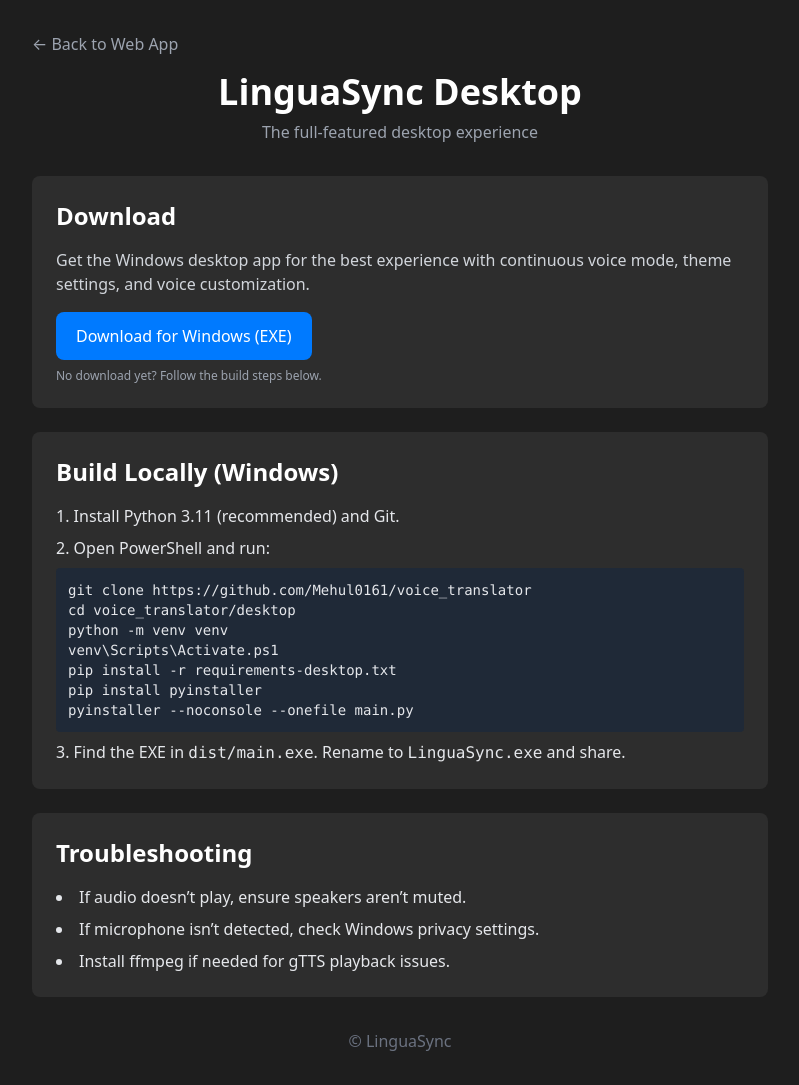
After one commit to Mehul0161/voice_translator, a Flask app: page /desktop in a window 1280 px wide. The commit adds this page. Shown: the whole page, without its empty margins (240-1039 px from the left). Run offline with Flask 3, Linux system fonts and the light colour scheme; parts of the project's set-up code (start-up, migrations or seed data) failed here and were passed over.

Commit message:
Add desktop download page and link in the main index. Introduced a new route for serving the desktop app instructions and created a corresponding HTML template for the desktop download page.

```diff
--- a/app.py
+++ b/app.py
@@ -128,6 +128,11 @@
 def index():
     """Serve the main page."""
     return render_template('index.html', languages=LANGUAGE_CODES.keys())
+
+@app.route('/desktop')
+def desktop_download():
+    """Serve the desktop download/instructions page."""
+    return render_template('desktop.html')
 
 @app.route('/translate', methods=['POST'])
 def translate():
--- /dev/null
+++ b/templates/desktop.html
@@ -0,0 +1,65 @@
+<!DOCTYPE html>
+<html lang="en">
+<head>
+    <meta charset="UTF-8">
+    <meta name="viewport" content="width=device-width, initial-scale=1.0">
+    <title>LinguaSync Desktop</title>
+    <link href="https://cdn.jsdelivr.net/npm/tailwindcss@2.2.19/dist/tailwind.min.css" rel="stylesheet">
+    <style>
+        .bg-custom-dark { background-color: #1E1E1E; }
+        .bg-custom-secondary { background-color: #2D2D2D; }
+        .bg-custom-accent { background-color: #007AFF; }
+        .hover\:bg-custom-accent-dark:hover { background-color: #0051FF; }
+    </style>
+</head>
+<body class="bg-custom-dark text-white min-h-screen">
+    <div class="container mx-auto px-4 py-8 max-w-3xl">
+        <header class="mb-8">
+            <a href="/" class="text-gray-400 hover:text-white">← Back to Web App</a>
+            <h1 class="text-4xl font-bold text-center mt-4">LinguaSync Desktop</h1>
+            <p class="text-center text-gray-400 mt-2">The full-featured desktop experience</p>
+        </header>
+
+        <div class="bg-custom-secondary rounded-lg p-6">
+            <h2 class="text-2xl font-semibold mb-4">Download</h2>
+            <p class="text-gray-300 mb-4">Get the Windows desktop app for the best experience with continuous voice mode, theme settings, and voice customization.</p>
+
+            <!-- Replace the href with your actual release link when available -->
+            <a href="#" class="inline-block bg-custom-accent hover:bg-custom-accent-dark text-white px-5 py-3 rounded-lg">
+                Download for Windows (EXE)
+            </a>
+            <p class="text-xs text-gray-400 mt-2">No download yet? Follow the build steps below.</p>
+        </div>
+
+        <div class="bg-custom-secondary rounded-lg p-6 mt-6">
+            <h2 class="text-2xl font-semibold mb-4">Build Locally (Windows)</h2>
+            <ol class="list-decimal list-inside space-y-2 text-gray-200">
+                <li>Install Python 3.11 (recommended) and Git.</li>
+                <li>Open PowerShell and run:
+                    <pre class="bg-gray-800 p-3 rounded mt-2 text-sm overflow-x-auto"><code>git clone https://github.com/Mehul0161/voice_translator
+cd voice_translator/desktop
+python -m venv venv
+venv\Scripts\Activate.ps1
+pip install -r requirements-desktop.txt
+pip install pyinstaller
+pyinstaller --noconsole --onefile main.py</code></pre>
+                </li>
+                <li>Find the EXE in <code>dist/main.exe</code>. Rename to <code>LinguaSync.exe</code> and share.</li>
+            </ol>
+        </div>
+
+        <div class="bg-custom-secondary rounded-lg p-6 mt-6">
+            <h2 class="text-2xl font-semibold mb-4">Troubleshooting</h2>
+            <ul class="list-disc list-inside space-y-2 text-gray-200">
+                <li>If audio doesn’t play, ensure speakers aren’t muted.</li>
+                <li>If microphone isn’t detected, check Windows privacy settings.</li>
+                <li>Install ffmpeg if needed for gTTS playback issues.</li>
+            </ul>
+        </div>
+
+        <footer class="text-center text-gray-500 mt-8">
+            <p>© LinguaSync</p>
+        </footer>
+    </div>
+</body>
+</html>
--- a/templates/index.html
+++ b/templates/index.html
@@ -83,6 +83,11 @@
         <header class="text-center mb-12">
             <h1 class="text-4xl font-bold text-custom-accent mb-2">LinguaSync</h1>
             <p class="text-gray-400">Real-Time Voice Translation</p>
+            <div class="mt-6">
+                <a href="/desktop" class="inline-block bg-custom-accent hover:bg-custom-accent-dark text-white px-4 py-2 rounded-lg">
+                    Download Desktop App
+                </a>
+            </div>
         </header>
 
         <div class="bg-custom-secondary rounded-lg p-6 max-w-4xl mx-auto shadow-lg">
```
